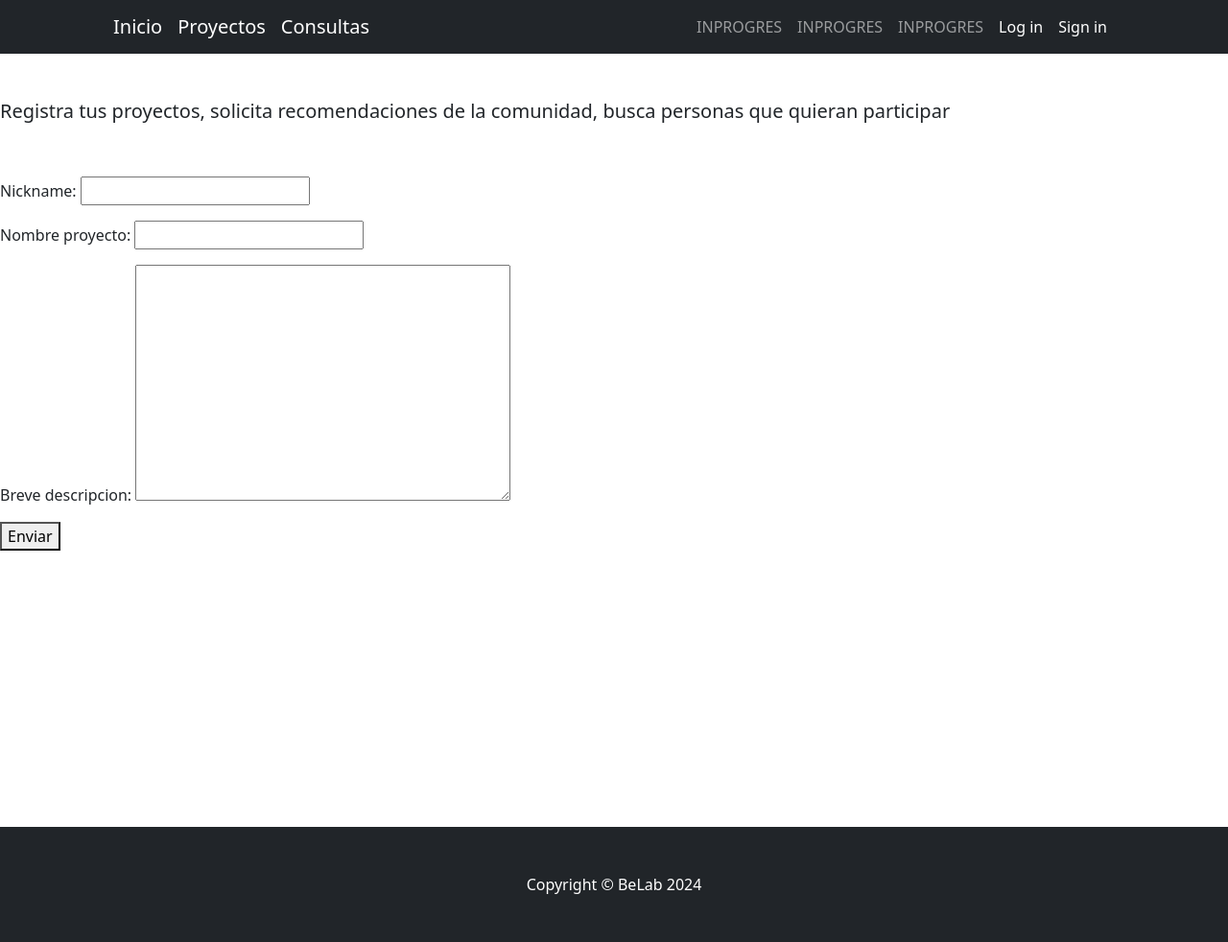
After one commit to JuanManuelCurcio/Tercera_pre-entrega_Curcio, a Django app: page /app_belab/nuevo_proyecto/ in a window 1280 px wide. The commit adds this page. Shown: the whole page at 96% size. Run offline with Django 5.2, Linux system fonts and the light colour scheme; some libraries are stand-ins or nearby versions.

Commit message:
Segundo modelo y formulario para insertar

```diff
--- a/app_belab/forms.py
+++ b/app_belab/forms.py
@@ -13,10 +13,11 @@ class NuevoUsuarioFormulario(forms.Form):
 class NuevoProyectoFormulario(forms.Form):
     NickName= forms.CharField()
     nombre_proyecto = forms.CharField()
-    breve_descripcion = forms.CharField()
+    breve_descripcion = forms.CharField(widget=forms.Textarea)
 
 class NuevaConsultaFormulario(forms.Form):
-    titulo_consulta = forms.CharField()  # PK
+    NickName= forms.CharField()
+    titulo_consulta = forms.CharField()
     consulta = forms.CharField()
 
 class BuscaProyectoFormulario(forms.Form):
--- a/app_belab/templates/inicio.html
+++ b/app_belab/templates/inicio.html
@@ -8,7 +8,8 @@
 <br>
 <br>
 <br>
-<div style="font-size: 36px; margin-left: 20%; margin-right: 20px;">Bienvenido a BeLab</div>
+<div style="font-size: 40px; margin-left: 20%; margin-right: 20px;">Bienvenido a BeLab</div>
+<h4 style="font-size: 22px; margin-left: 20%; margin-right: 20px;">Behavioral Laboratory on-line, comunidad y conjunto de herramientas para investigadores en Ciencias del Comportamiento</h4>
 <br>
 <br>
 <br>
--- a/app_belab/templates/main.html
+++ b/app_belab/templates/main.html
@@ -5,7 +5,7 @@
     <meta name="viewport" content="width=device-width, initial-scale=1, shrink-to-fit=no" />
     <meta name="description" content="" />
     <meta name="author" content="" />
-    <title>Small Business - Start Bootstrap Template</title>
+    <title>BeLab</title>
     <!-- Favicon-->
     {% load static %}
     <link rel="icon" type="image/x-icon" href="{% static 'assets/favicon.ico' %}" />
@@ -16,7 +16,8 @@
     <!-- Responsive navbar-->
     <nav class="navbar navbar-expand-lg navbar-dark bg-dark">
         <div class="container px-5">
-            <a class="navbar-brand" href="#!">Proyectos</a>
+            <a class="navbar-brand" href="{% url 'inicio' %}">Inicio</a>
+            <a class="navbar-brand" href="{% url 'NuevoProyecto' %}">Proyectos</a>
             <a class="navbar-brand" href="#!">Consultas</a>
             <button class="navbar-toggler" type="button" data-bs-toggle="collapse" data-bs-target="#navbarSupportedContent" aria-controls="navbarSupportedContent" aria-expanded="false" aria-label="Toggle navigation"><span class="navbar-toggler-icon"></span></button>
             <div class="collapse navbar-collapse" id="navbarSupportedContent">
--- /dev/null
+++ b/app_belab/templates/nuevo_proyecto.html
@@ -0,0 +1,27 @@
+{% extends 'main.html' %}
+
+{% block gap %}
+<br>
+<br>
+<h5> Registra tus proyectos, solicita recomendaciones de la comunidad, busca personas que quieran participar </h5>
+<br>
+<br>
+<form action="{% url 'NuevoProyecto' %}" method="post"> {% csrf_token %} <!-- Token de seguridad que pide djaneiro -->
+            <!-- ACA VA LA FUNCION -->
+    {{form_nuevo_proyecto.as_p}}
+    <button type="submit">Enviar</button>
+
+</form>
+<br>
+<br>
+<br>
+<br>
+<br>
+<br>
+<br>
+<br>
+<br>
+<br>
+<br>
+<br>
+{% endblock gap %}
--- a/app_belab/urls.py
+++ b/app_belab/urls.py
@@ -1,8 +1,9 @@
 from django.urls import path
-from .views import main, inicio, NuevoUsuario  # Asegúrate de que esta línea sea correcta
+from .views import main, inicio, NuevoUsuario, NuevoProyecto  # Asegúrate de que esta línea sea correcta
 
 urlpatterns = [
     path("main/", main, name="main"),
     path("inicio/", inicio, name="inicio"),  # Usar el nombre como string
-    path("nuevo_usuario",NuevoUsuario, name = "NuevoUsuario")
+    path("nuevo_usuario/",NuevoUsuario, name = "NuevoUsuario"),
+    path("nuevo_proyecto/",NuevoProyecto, name = "NuevoProyecto")
 ]
--- a/app_belab/views.py
+++ b/app_belab/views.py
@@ -1,6 +1,6 @@
 from django.shortcuts import render
-from .forms import NuevoUsuarioFormulario
-from .models import Usuario
+from .forms import NuevoUsuarioFormulario, NuevoProyectoFormulario
+from .models import Usuario, Proyectos, Consulta
 
 def main(req):
     return render(req, "main.html", {})
@@ -8,20 +8,6 @@ def main(req):
 def inicio(req):
     return render(req, "inicio.html", {})
 
-# def NuevoUsuario(req):
-#     print(f'Los datos ingresados son: {req.POST}')
-#     if req.method == 'POST':
-#         form_nuevo_usuario = NuevoUsuarioFormulario(req.POST)
-
-#         if form_nuevo_usuario.is_valid(): # para ver si cumple con lo ingresaro en el modelo de formulario
-#             data = form_nuevo_usuario.cleaned_data
-#             nuevo_usuario = NuevoUsuarioFormulario(nombre=data['nombre'], apellido=data['apellido'], edad=data['edad'],
-#         profesion_trabajo=data['profesion_trabajo'])
-#             nuevo_usuario.save() # y se guarda
-#             return render(req, "usuario_creado.html", {}) # para renderizar algo, pero deberia ser un nuevo html agradeciendo
-#     else:
-#         form_nuevo_usuario = NuevoUsuarioFormulario()
-#     return render(req, "nuevo_usuario.html", {"form_nuevo_usuario": form_nuevo_usuario})
 
 def NuevoUsuario(req):
     if req.method == 'POST':
@@ -43,3 +29,20 @@ def NuevoUsuario(req):
         form_nuevo_usuario = NuevoUsuarioFormulario()
 
     return render(req, "nuevo_usuario.html", {"form_nuevo_usuario": form_nuevo_usuario})
+
+def NuevoProyecto(req):
+    if req.method == 'POST':
+        form_nuevo_proyecto = NuevoProyectoFormulario(req.POST)
+
+        if form_nuevo_proyecto.is_valid():
+            nuevo_proyecto = Proyectos(
+                    NickName= form_nuevo_proyecto.cleaned_data["NickName"],
+                    nombre_proyecto = form_nuevo_proyecto.cleaned_data["nombre_proyecto"],
+                    breve_descripcion = form_nuevo_proyecto.cleaned_data["breve_descripcion"],
+            )
+            nuevo_proyecto.save()
+            return render(req, "proyecto_creado.html", {})
+    else:
+        form_nuevo_proyecto = NuevoProyectoFormulario()
+
+    return render(req, "nuevo_proyecto.html", {"form_nuevo_proyecto": form_nuevo_proyecto})
```
Also changed, not shown: app_belab/templates/nuevo_usuario.html (+23 -3 lines), app_belab/templates/proyecto_creado.html (added, +36 -0 lines), app_belab/migrations/0003_rename_usuario_id_consulta_nickname_and_more.py (added), app_belab/migrations/0004_alter_consulta_consulta_and_more.py (added), db.sqlite3.
